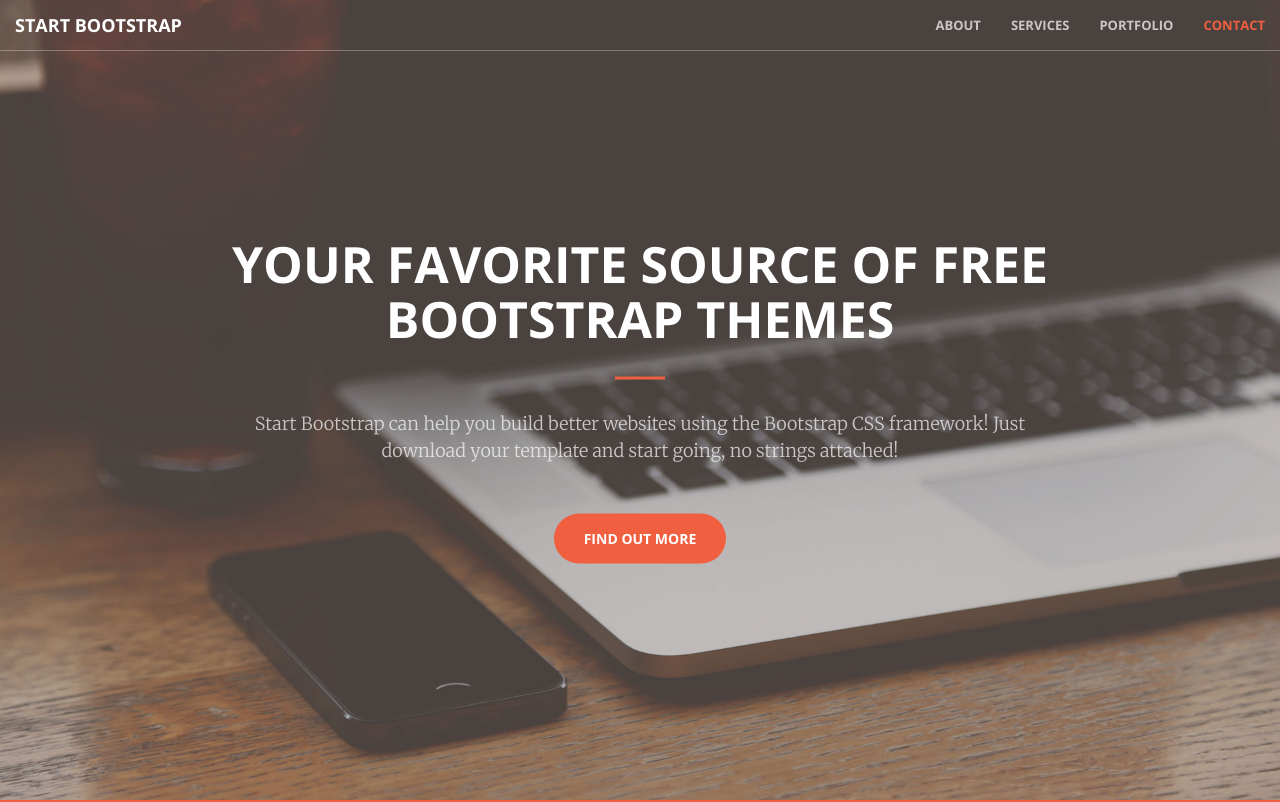
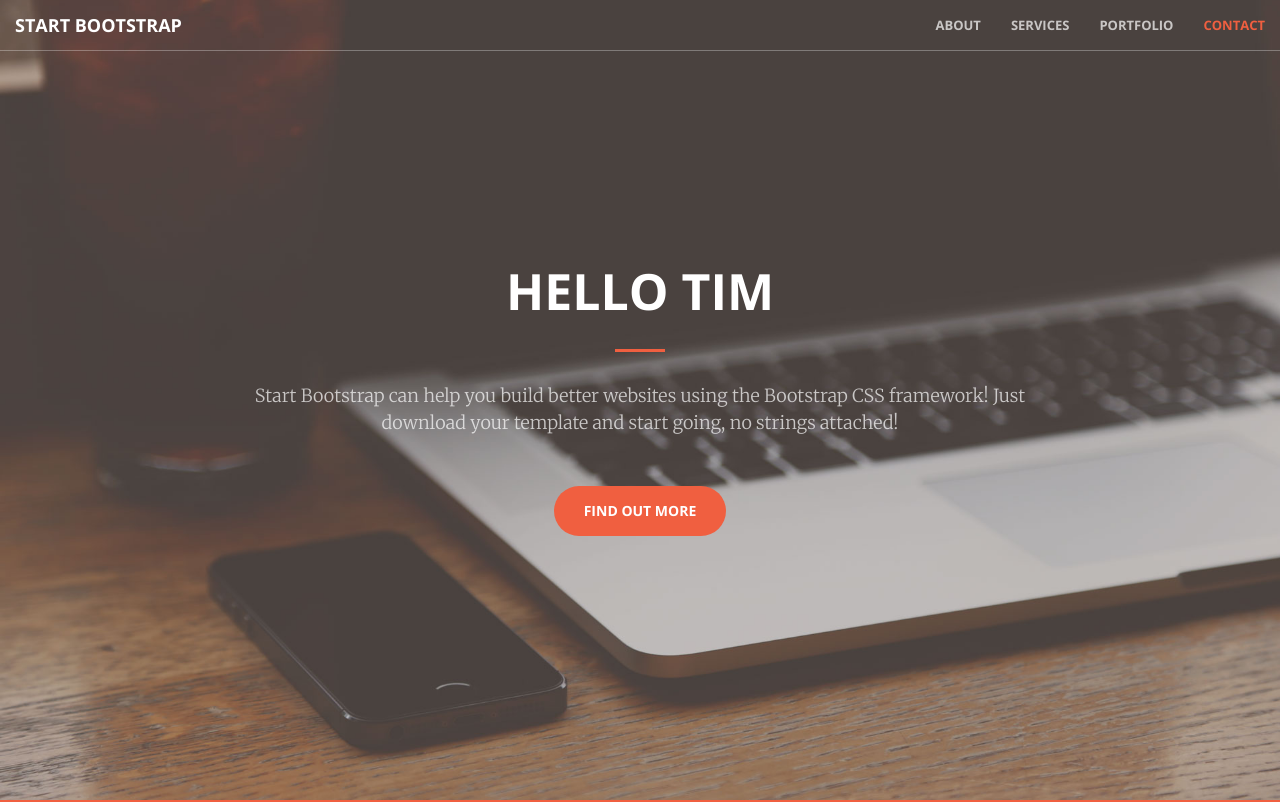
Before and after one commit to mouse329/lara-demo, a website: page index.html in a window 1280 px wide. Shown: the top 802 px of the page. Drawn offline with nearby package versions, Linux system fonts and the light colour scheme.

Commit message:
to hello Tim

```diff
--- a/index.html
+++ b/index.html
@@ -71,7 +71,7 @@
     <header>
         <div class="header-content">
             <div class="header-content-inner">
-                <h1 id="homeHeading">Your Favorite Source of Free Bootstrap Themes</h1>
+                <h1 id="homeHeading">hello Tim</h1>
                 <hr>
                 <p>Start Bootstrap can help you build better websites using the Bootstrap CSS framework! Just download your template and start going, no strings attached!</p>
                 <a href="#about" class="btn btn-primary btn-xl page-scroll">Find Out More</a>
```
